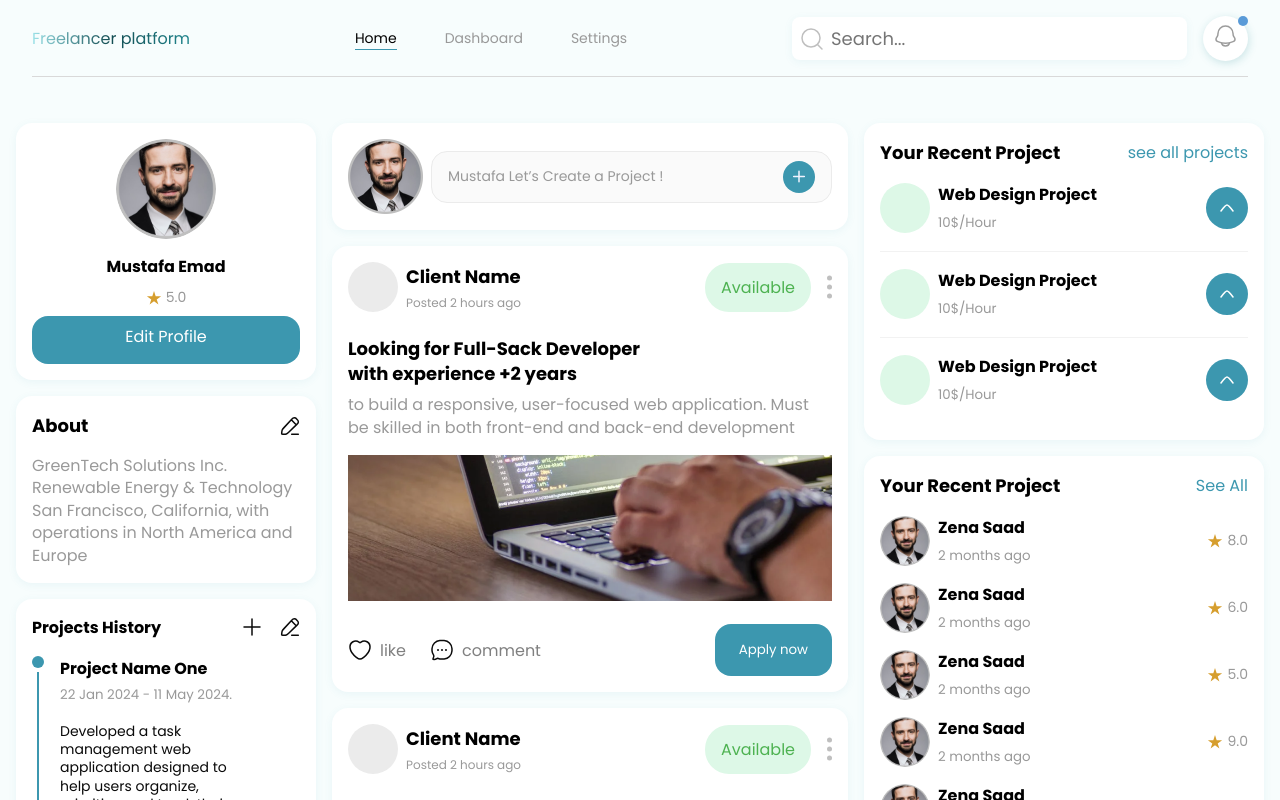
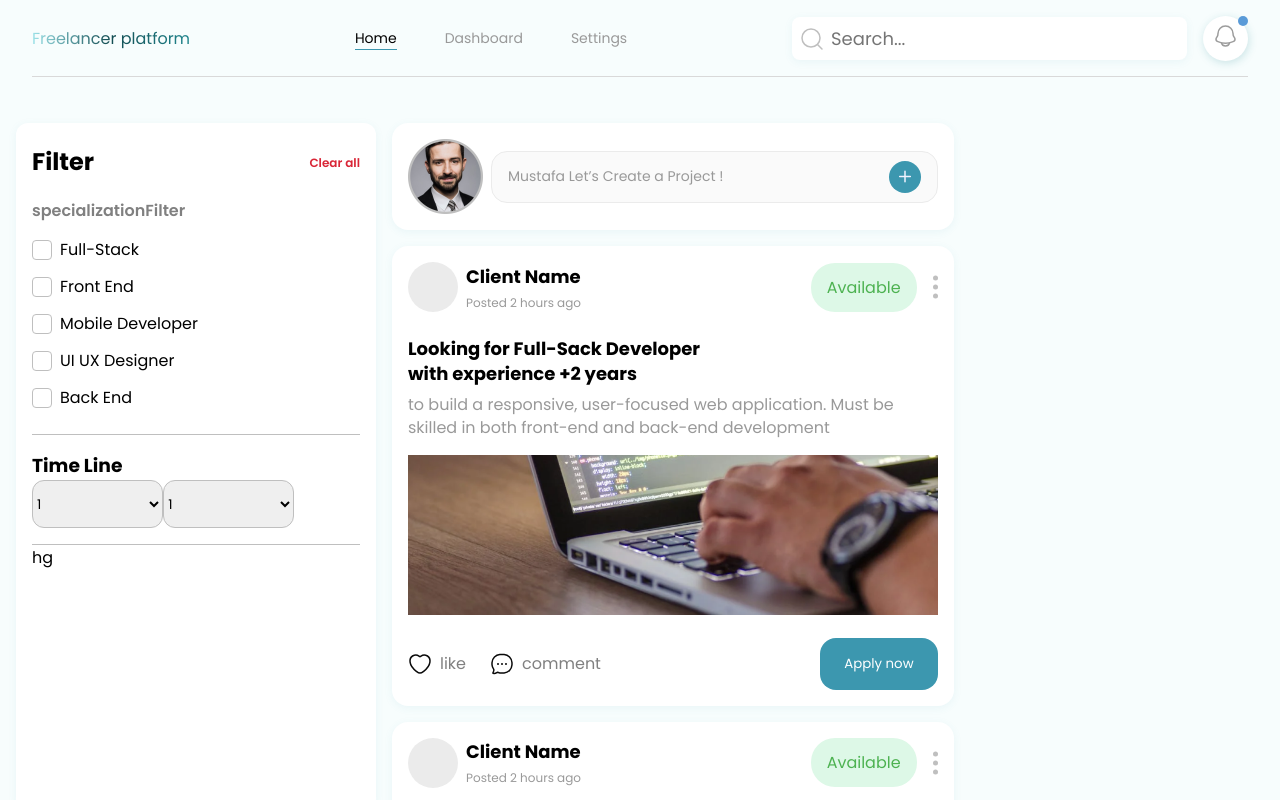
Before and after one commit to boo-shehab/Freelancer_platform, a React (Vite) app: page / in a window 1280 px wide. Shown: the top 800 px of the page. Built offline with nearby package versions, Linux system fonts and the light colour scheme.

Commit message:
Adding filter& fixed bugs
filter(not finishing yet)

```diff
--- a/package.json
+++ b/package.json
@@ -10,6 +10,7 @@
     "preview": "vite preview"
   },
   "dependencies": {
+    "antd": "^5.22.3",
     "react": "^18.3.1",
     "react-country-flag": "^3.1.0",
     "react-dom": "^18.3.1",
--- /dev/null
+++ b/src/components/filterSide/filterSide.jsx
@@ -0,0 +1,11 @@
+import React from "react";
+import styles from "./filterSide.module.css";
+const filterSide = ({children}) => {
+  return (
+    <>
+      <div className={styles.filterFreeLanceSide}>{children}</div>
+    </>
+  );
+};
+
+export default filterSide;
--- /dev/null
+++ b/src/components/filterSide/filterSide.module.css
@@ -0,0 +1,8 @@
+.filterFreeLanceSide {
+  width: 360px;
+  height: 86vh;
+  background-color: #ffffff;
+  box-shadow: 0px 2px 8px 0px #3c97af14;
+  border-radius: 12px;
+  padding: 24px 16px;
+}
--- a/src/screens/HomeScreen/HomeScreen.jsx
+++ b/src/screens/HomeScreen/HomeScreen.jsx
@@ -10,6 +10,7 @@ import styles from "./homeScreen.module.css";
 import TwoStageFormPopup from "../../components/TwoStageFormPopup/TwoStageFormPopup";
 import { Link } from "react-router-dom";
 import ProjectPost from "../../components/ProjectPost/ProjectPost";
+import FreeLancerScreen from "../freeLancerScreen/freeLancerScreen";
 
 const projects = [
   {
@@ -55,73 +56,83 @@ const posts = [
 const recentProjects = [
   {
     id: 1,
-    projectName: 'Web Design Project',
-    projectPrice: '10$/Hour',
-    projectDescription: 'This Project Involves implementing both frontend and back-end functionalities ,as  well as integrating with third-party Apls.'
+    projectName: "Web Design Project",
+    projectPrice: "10$/Hour",
+    projectDescription:
+      "This Project Involves implementing both frontend and back-end functionalities ,as  well as integrating with third-party Apls.",
   },
   {
     id: 2,
-    projectName: 'Web Design Project',
-    projectPrice: '10$/Hour',
-    projectDescription: 'This Project Involves implementing both frontend and back-end functionalities ,as  well as integrating with third-party Apls.'
+    projectName: "Web Design Project",
+    projectPrice: "10$/Hour",
+    projectDescription:
+      "This Project Involves implementing both frontend and back-end functionalities ,as  well as integrating with third-party Apls.",
   },
   {
     id: 3,
-    projectName: 'Web Design Project',
-    projectPrice: '10$/Hour',
-    projectDescription: 'This Project Involves implementing both frontend and back-end functionalities ,as  well as integrating with third-party Apls.'
+    projectName: "Web Design Project",
+    projectPrice: "10$/Hour",
+    projectDescription:
+      "This Project Involves implementing both frontend and back-end functionalities ,as  well as integrating with third-party Apls.",
   },
 ];
 
 const formerCoworkers = [
   {
     id: 1,
-    img: './avatar.png',
-    name: 'Zena Saad',
-    time: '2 months ago',
-    rate: '8.0'
+    img: "./avatar.png",
+    name: "Zena Saad",
+    time: "2 months ago",
+    rate: "8.0",
   },
   {
     id: 2,
-    img: './avatar.png',
-    name: 'Zena Saad',
-    time: '2 months ago',
-    rate: '6.0'
+    img: "./avatar.png",
+    name: "Zena Saad",
+    time: "2 months ago",
+    rate: "6.0",
   },
   {
     id: 3,
-    img: './avatar.png',
-    name: 'Zena Saad',
-    time: '2 months ago',
-    rate: '5.0'
+    img: "./avatar.png",
+    name: "Zena Saad",
+    time: "2 months ago",
+    rate: "5.0",
   },
   {
     id: 4,
-    img: './avatar.png',
-    name: 'Zena Saad',
-    time: '2 months ago',
-    rate: '9.0'
+    img: "./avatar.png",
+    name: "Zena Saad",
+    time: "2 months ago",
+    rate: "9.0",
   },
   {
     id: 5,
-    img: './avatar.png',
-    name: 'Zena Saad',
-    time: '2 months ago',
-    rate: '8.0'
+    img: "./avatar.png",
+    name: "Zena Saad",
+    time: "2 months ago",
+    rate: "8.0",
   },
 ];
 
 const HomeScreen = () => {
   const [isPopupOpen, setIsPopupOpen] = useState(false);
-  const [recentProjectOpened, setRecentProjectOpened] = useState(-1)
-  const handleNewProject = () =>{
-    setIsPopupOpen(true)
-  }
+  const [recentProjectOpened, setRecentProjectOpened] = useState(-1);
+  const [isClint, setIsClint] = useState(false);
+  const handleNewProject = () => {
+    setIsPopupOpen(true);
+  };
   return (
     <div style={styles.homeScreen}>
-      <TwoStageFormPopup isOpen={isPopupOpen} onClose={() => setIsPopupOpen(false)} />
+      <TwoStageFormPopup
+        isOpen={isPopupOpen}
+        onClose={() => setIsPopupOpen(false)}
+      />
       <Container>
         <div className={styles.content}>
+        <FreeLancerScreen/>
+
+          {isClint && (
             <section className={styles.section1}>
               <Card>
                 <div className={styles.userInfo}>
@@ -130,9 +141,7 @@ const HomeScreen = () => {
                   <div className={styles.rate}>
                     <StarIcon /> <span>5.0</span>
                   </div>
-                  <Link to="/profile">
-                    Edit Profile
-                  </Link>
+                  <Link to="/profile">Edit Profile</Link>
                 </div>
               </Card>
               <Card marginTop={16}>
@@ -157,7 +166,6 @@ const HomeScreen = () => {
                       <EditIcon />
                     </div>
                   </div>
-
                   {projects?.map((p) => (
                     <div className={styles.projectItem} key={p.id}>
                       <div className={styles.guid}>
@@ -174,6 +182,8 @@ const HomeScreen = () => {
                 </div>
               </Card>
             </section>
+          )}
+
           <section className={styles.section2}>
             <Card>
               <div className={styles.postBox}>
@@ -192,6 +202,7 @@ const HomeScreen = () => {
               <ProjectPost key={post.id} post={post} />
             ))}
           </section>
+          {isClint && (
             <section className={styles.section3}>
               <Card>
                 <div className={styles.recent}>
@@ -200,19 +211,41 @@ const HomeScreen = () => {
                     <a className={styles.more}>see all projects</a>
                   </div>
                   {recentProjects.map((recentProject) => (
-                  <div key={recentProject.id} className={`${styles.recentItem} ${recentProjectOpened === recentProject.id && styles.active}`}>
+                    <div
+                      key={recentProject.id}
+                      className={`${styles.recentItem} ${
+                        recentProjectOpened === recentProject.id &&
+                        styles.active
+                      }`}
+                    >
                       <div className={styles.recentHead}>
                         <div className={styles.recentItemInfo}>
                           <div className={styles.recentItemAvatar}></div>
                           <div>
-                        <b>{recentProject.projectName}</b><br/>
+                            <b>{recentProject.projectName}</b>
+                            <br />
                             <small>{recentProject.projectPrice}</small>
                           </div>
                         </div>
 
-                    <button className={`${styles.arrowBtn} ${recentProjectOpened === recentProject.id && styles.active}`} onClick={() => recentProjectOpened === -1 || recentProjectOpened !== recentProject.id ? setRecentProjectOpened(recentProject.id) : setRecentProjectOpened(-1)}><ArrowTop/></button>
+                        <button
+                          className={`${styles.arrowBtn} ${
+                            recentProjectOpened === recentProject.id &&
+                            styles.active
+                          }`}
+                          onClick={() =>
+                            recentProjectOpened === -1 ||
+                            recentProjectOpened !== recentProject.id
+                              ? setRecentProjectOpened(recentProject.id)
+                              : setRecentProjectOpened(-1)
+                          }
+                        >
+                          <ArrowTop />
+                        </button>
                       </div>
-                    <p className={styles.projectDescription}>{recentProject.projectDescription}</p>
+                      <p className={styles.projectDescription}>
+                        {recentProject.projectDescription}
+                      </p>
                     </div>
                   ))}
                 </div>
@@ -220,7 +253,9 @@ const HomeScreen = () => {
               <Card marginTop={16}>
                 <div className={styles.formerCoworkers}>
                   <div className={styles.formerCoworkersHead}>
-                  <b className={styles.formerCoworkersTitle}>Your Recent Project</b>
+                    <b className={styles.formerCoworkersTitle}>
+                      Your Recent Project
+                    </b>
                     <a className={styles.more}>See All</a>
                   </div>
                   {formerCoworkers.map((coWorker) => (
@@ -228,7 +263,8 @@ const HomeScreen = () => {
                       <div className={styles.coWorkerInfo}>
                         <img src={coWorker.img} alt="" />
                         <div>
-                        <b>{coWorker.name}</b><br/>
+                          <b>{coWorker.name}</b>
+                          <br />
                           <small>{coWorker.time}</small>
                         </div>
                       </div>
@@ -240,6 +276,7 @@ const HomeScreen = () => {
                 </div>
               </Card>
             </section>
+          )}
         </div>
       </Container>
     </div>
--- a/src/screens/HomeScreen/homeScreen.module.css
+++ b/src/screens/HomeScreen/homeScreen.module.css
@@ -170,20 +170,20 @@
   cursor: pointer;
 }
 
-.moreInfo{
+.moreInfo {
   margin-top: 16px;
 }
 
-.moreInfo .infoTitle{
+.moreInfo .infoTitle {
   font-size: 16px;
 }
-.moreInfo .infoValue{
+.moreInfo .infoValue {
   font-size: 14px;
   color: #999;
   margin-top: 8px;
 }
 
-.recentHead{
+.recentHead {
   display: flex;
   width: 100%;
   align-items: center;
@@ -191,19 +191,19 @@
   margin-bottom: 16px;
 }
 
-.more{
+.more {
   color: #3c97af;
 }
 
-.recentTitle{
+.recentTitle {
   font-size: 18px;
 }
 
-.recentItem{
+.recentItem {
   max-height: 70px;
   margin-top: 16px;
   overflow: hidden;
-  border-bottom: 1px solid #F2F2F2;
+  border-bottom: 1px solid #f2f2f2;
   transition: 0.5s;
 }
 
@@ -211,7 +211,7 @@
   max-height: 300px;
 }
 
-.recentItem .recentHead{
+.recentItem .recentHead {
   display: flex;
   width: 100%;
   align-items: center;
@@ -219,24 +219,24 @@
   margin-bottom: 16px;
 }
 
-.recentItem:last-child{
+.recentItem:last-child {
   border-bottom: none;
 }
 
-.recentItemInfo{
+.recentItemInfo {
   display: flex;
   gap: 8px;
   align-items: center;
 }
 
-.recentItemAvatar{
+.recentItemAvatar {
   width: 50px;
   height: 50px;
   border-radius: 50%;
   background-color: #ddf8e7;
 }
 
-.arrowBtn{
+.arrowBtn {
   height: 42px;
   width: 42px;
   background-color: #3c97af;
@@ -249,16 +249,16 @@
   transform: rotateZ(-180deg);
 }
 
-.recentItemInfo b{
+.recentItemInfo b {
   font-size: 16px;
 }
-.recentItemInfo small{
+.recentItemInfo small {
   color: #999;
   display: block;
   margin-top: 6px;
 }
 
-.formerCoworkers .formerCoworkersHead{
+.formerCoworkers .formerCoworkersHead {
   display: flex;
   width: 100%;
   align-items: center;
@@ -283,10 +283,10 @@
   gap: 8px;
 }
 
-.coWorkerInfo b{
+.coWorkerInfo b {
   font-size: 16px;
 }
-.coWorkerInfo small{
+.coWorkerInfo small {
   color: #999;
   display: block;
   margin-top: 6px;
@@ -309,9 +309,9 @@
   height: 50px;
   border-radius: 50%;
 }
-.projectDescription{
+.projectDescription {
   color: var(--Color-Text-Secondary, rgba(153, 153, 153, 1));
-  font-family: 'Poppins', sans-serif;
+  font-family: "Poppins", sans-serif;
   font-size: 12px;
   font-weight: 400;
   line-height: 18px;
--- /dev/null
+++ b/src/screens/freeLancerScreen/freeLancerScreen.jsx
@@ -0,0 +1,89 @@
+import React, { useState } from "react";
+import styles from "./freeLancerScreen.module.css";
+import FilterSide from "../../components/filterSide/filterSide";
+const freeLancerScreen = () => {
+  const [isGreen, setIsGreen] = useState(false);
+  const [selectedJobs, setSelectedJobs] = useState([]);
+  const handleJobSelection = (jobId) => {
+    setSelectedJobs(
+      (prevSelected) =>
+        prevSelected.includes(jobId)
+          ? prevSelected.filter((id) => id !== jobId) // Remove if already selected
+          : [...prevSelected, jobId] // Add if not selected
+    );
+  };
+  const clearAllSelections = () => {
+    setSelectedJobs([]);
+  };
+  const optionOfFreelancing = [
+    {
+      id: 1,
+      Job: "Full-Stack",
+    },
+    {
+      id: 2,
+      Job: "Front End ",
+    },
+    {
+      id: 3,
+      Job: "Mobile Developer",
+    },
+    {
+      id: 4,
+      Job: "UI UX Designer",
+    },
+    {
+      id: 5,
+      Job: "Back End",
+    },
+  ];
+  return (
+    <>
+      <FilterSide>
+        <div className={styles.freeLancer}>
+          <div className={styles.freeLancerHeader}>
+            <h1 className={styles.filterHead}>Filter</h1>
+
+            <p className={styles.clearAll} onClick={clearAllSelections}>
+              Clear all
+            </p>
+          </div>
+          <div className={styles.specializationFilter}>
+            <h4 className={styles.specializationHead}>specializationFilter</h4>
+            <div className={styles.specializationBody}>
+              <div className={styles.spacing}>
+                {optionOfFreelancing.map((job) => (
+                  <div key={job.id} className={styles.Options}>
+                    <button
+                      className={`${styles.btn} ${
+                        selectedJobs.includes(job.id) ? styles.btnGreen : ""
+                      }`}
+                      onClick={() => handleJobSelection(job.id)}
+                    ></button>
+                    <p>{job.Job}</p>
+                  </div>
+                ))}
+              </div>
+            </div>
+          </div>
+
+          <div className={styles.timeLine}>
+            <h3>Time Line</h3>
+          <select name="" id="" className={styles.selectTime}>
+            <option value="">1</option>
+            <option value="">4</option>
+          </select>
+          <select name="" id="" className={styles.selectTime}>
+            <option value="">1</option>
+            <option value="">4</option>
+          </select>
+          </div>
+
+
+          hg
+        </div>
+      </FilterSide>
+    </>
+  );
+};
+export default freeLancerScreen;
--- /dev/null
+++ b/src/screens/freeLancerScreen/freeLancerScreen.module.css
@@ -0,0 +1,84 @@
+.freeLancer {
+  display: flex;
+  flex-direction: column;
+}
+.freeLancerHeader {
+  display: flex;
+  align-items: center;
+  justify-content: space-between;
+}
+.clearAll {
+  font-family: Poppins;
+  font-size: 12px;
+  font-weight: 600;
+  line-height: 15px;
+  text-align: left;
+  text-underline-position: from-font;
+  text-decoration-skip-ink: none;
+  color: #d92637;
+  cursor: pointer;
+}
+.filterHead {
+  font-family: Poppins;
+  font-size: 24px;
+  font-weight: 700;
+  line-height: 30px;
+  text-align: left;
+  text-underline-position: from-font;
+  text-decoration-skip-ink: none;
+  color: #000000;
+}
+.specializationFilter {
+  padding-top: 24px;
+}
+.specializationHead {
+  color: #808080;
+  font-family: Poppins;
+  font-size: 16px;
+  font-weight: 600;
+  line-height: 20px;
+  text-align: left;
+  text-underline-position: from-font;
+  text-decoration-skip-ink: none;
+}
+.specializationBody {
+  padding-top: 16px;
+}
+.spacing {
+  display: flex;
+  flex-direction: column;
+  gap: 12px;
+}
+.Options {
+  display: flex;
+  align-items: center;
+  gap: 8px;
+}
+.btn {
+  width: 20px;
+  height: 20px;
+  border-radius: 4px;
+  border: 1px #bfbfbf solid;
+  background-color: #ffffff;
+  cursor: pointer;
+}
+.btnGreen {
+  background-color: #3c97af;
+  border: none;
+}
+.timeLine {
+  margin-top: 24px;
+  padding: 16px 0px;
+  border-bottom: 1px solid #bfbfbf;
+  border-top: 1px solid #bfbfbf;
+}
+
+.selectTime {
+    width: 40%;
+    height: 48px;
+    border: 1px solid #BFBFBF;
+    border-radius:12px ;
+}
+.selectTime:focus{
+    outline: none;
+}
```
Also changed, not shown: src/components/TwoStageFormPopup/TwoStageFormPopup.module.css (+22 -0 lines), src/components/charts/DonutChart.jsx (+19 -7 lines), 1 other file (tests, documents, lock files or other folders). Lines whose indentation alone changed are shown as unchanged.
